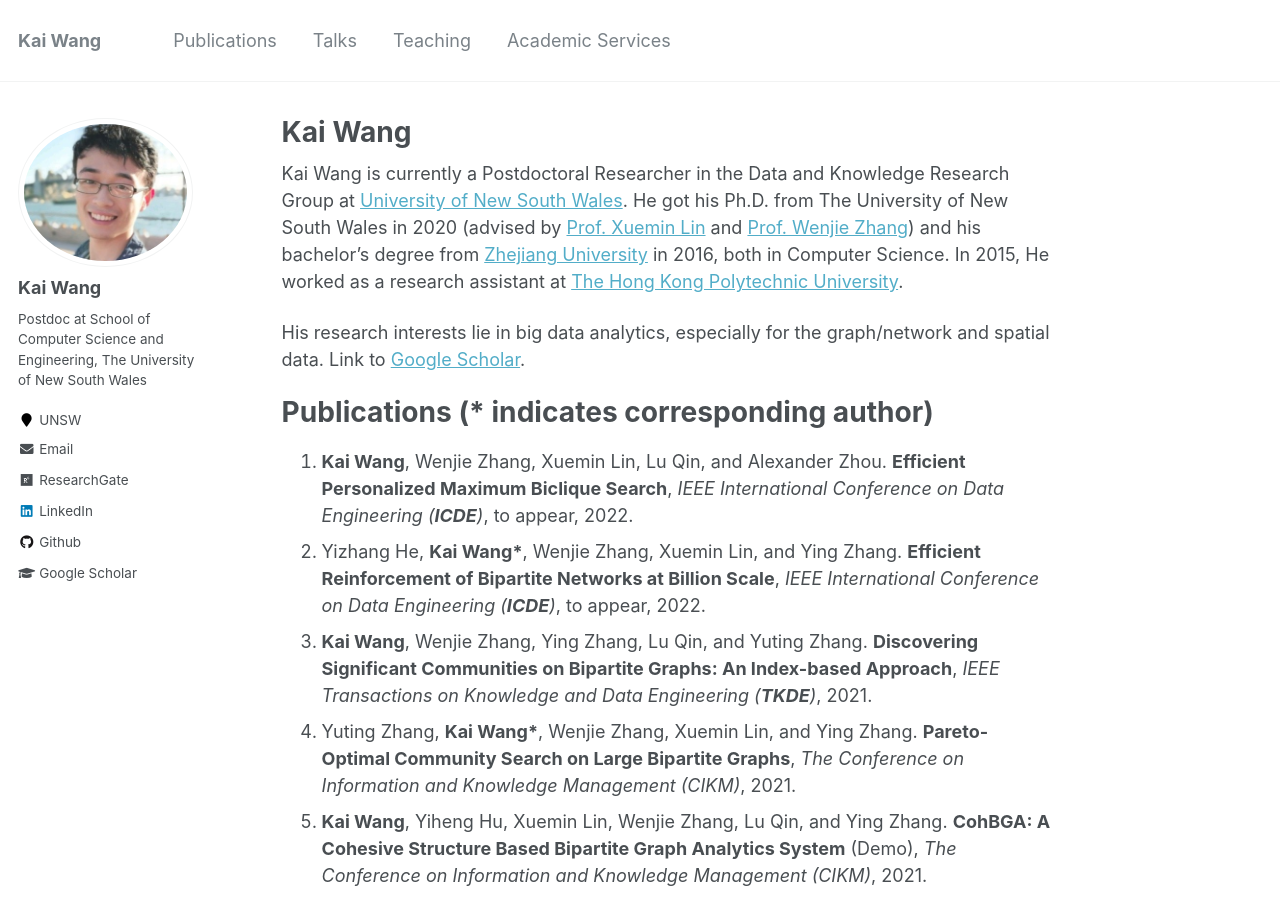
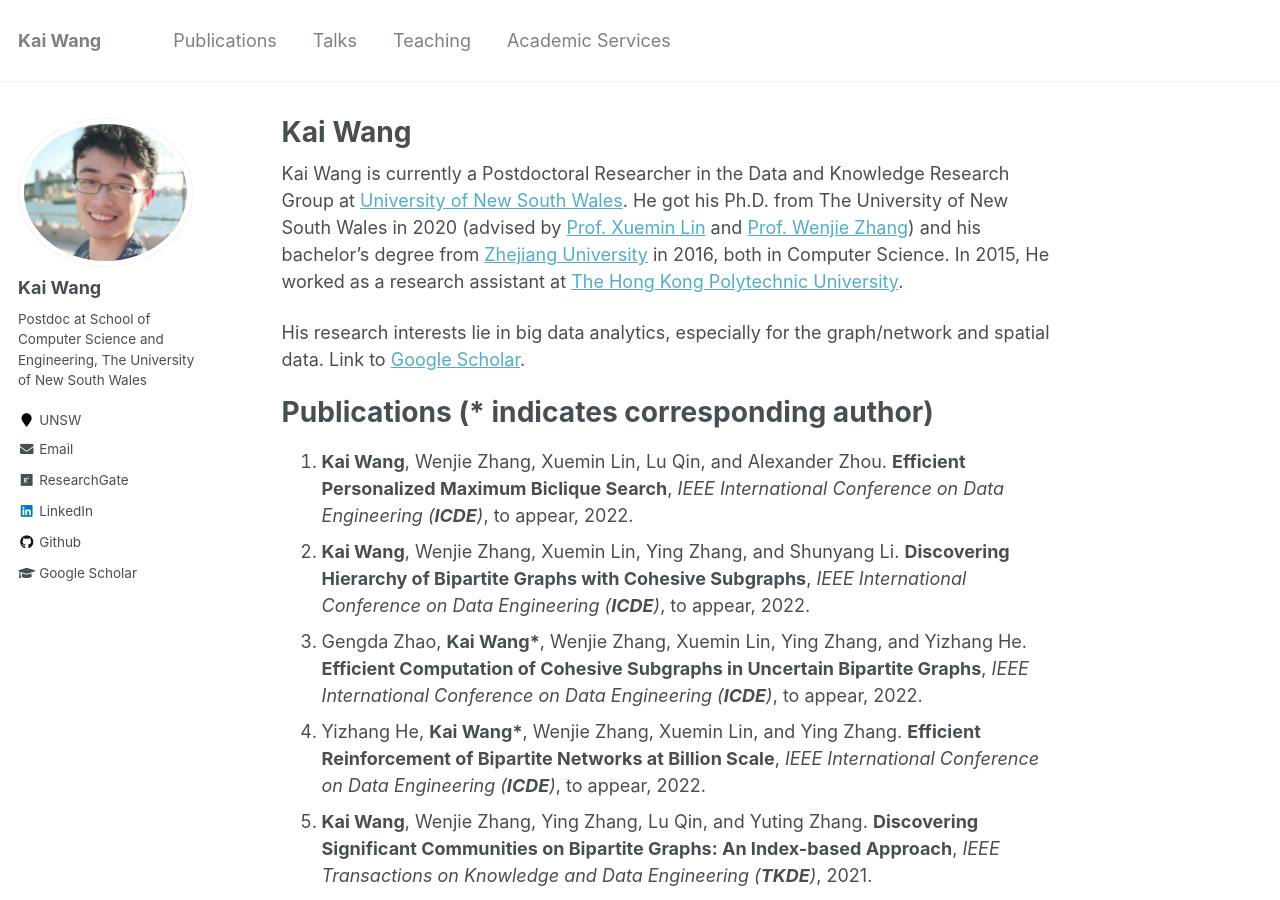
Before and after one commit to cs-kaiwang/cs-kaiwang.github.io, a Jekyll site: the page built from _pages/about.md, in a window 1280 px wide and 900 px high. Built offline with Jekyll 4.4.1, drawn with Linux system fonts in a browser that asks for light colours.

Commit message:
Update about.md

```diff
--- a/_pages/about.md
+++ b/_pages/about.md
@@ -15,24 +15,26 @@ His research interests lie in big data analytics, especially for the graph/netwo
 Publications (* indicates corresponding author)
 ======
 1. **Kai Wang**, Wenjie Zhang, Xuemin Lin, Lu Qin, and Alexander Zhou. **Efficient Personalized Maximum Biclique Search**, *IEEE International Conference on Data Engineering (**ICDE**)*, to appear, 2022.
-2. Yizhang He, **Kai Wang\***, Wenjie Zhang, Xuemin Lin, and Ying Zhang. **Efficient Reinforcement of Bipartite Networks at Billion Scale**, *IEEE International Conference on Data Engineering (**ICDE**)*, to appear, 2022.
-3. **Kai Wang**, Wenjie Zhang, Ying Zhang, Lu Qin, and Yuting Zhang. **Discovering Significant Communities on Bipartite Graphs: An Index-based Approach**, *IEEE Transactions on Knowledge and Data Engineering (**TKDE**)*, 2021.
-4. Yuting Zhang, **Kai Wang\***, Wenjie Zhang, Xuemin Lin, and Ying Zhang. **Pareto-Optimal Community Search on Large Bipartite Graphs**, *The Conference on Information and Knowledge Management (CIKM)*, 2021.
-5. **Kai Wang**, Yiheng Hu, Xuemin Lin, Wenjie Zhang, Lu Qin, and Ying Zhang. **CohBGA: A Cohesive Structure Based Bipartite Graph Analytics System** (Demo), *The Conference on Information and Knowledge Management (CIKM)*, 2021.
-6. Xiaoshuang Chen, **Kai Wang\***, Xuemin Lin, Wenjie Zhang, Lu Qin, and Ying Zhang. **Efficiently Answering Reachability and Path Queries on Temporal Bipartite Graphs**, *International Conference on Very Large Data Bases (**VLDB**)*, pages 1845-1858, 2021.
-7. Yixiang Fang, **Kai Wang**, Xuemin Lin, and Wenjie Zhang. **Cohesive Subgraph Search over Big Heterogeneous Information Networks: Applications, Challenges, and Solutions** (Tutorial), *ACM SIGMOD International Conference on Management of Data (**SIGMOD**)*, pages 2829-2838, 2021.
-8. **Kai Wang**, Xuemin Lin, Lu Qin, Wenjie Zhang, and Ying Zhang. **Towards Efficient Solutions of Bitruss Decomposition for Large-scale Bipartite Graphs**, *The VLDB Journal (**VLDBJ**)*, pages 1-24, 2021.
-9. Yizhang He, **Kai Wang\***, Wenjie Zhang, Xuemin Lin, and Ying Zhang. **Exploring Cohesive Subgraphs with Vertex Engagement and Tie Strength in Bipartite Graphs**, *Information Sciences*, pages 277-296, 2021.
-10. Fan Zhang, Jiadong Xie, **Kai Wang**, Shiyu Yang, Yu Jiang. **Discovering Key Users for Defending Network Structural Stability**, *World Wide Web*, pages 1-23, 2021.
-11. Bo Tang, Man Lung Yiu, Kyriakos Mouratidis, Jiahao Zhang, and **Kai Wang**. **On Discovering Motifs and Frequent Patterns in Spatial Trajectories with Discrete Frechet Distance**, *GeoInformatica*, to apprear, 2021.
-12. **Kai Wang**, Wenjie Zhang, Xuemin Lin, Ying Zhang, Lu Qin, and Yuting Zhang. **Efficient and Effective Community Search on Large-scale Bipartite Graphs**, *IEEE International Conference on Data Engineering (**ICDE**)*, pages 85-96, 2021.
-13. **Kai Wang**, Shuting Wang, Xin Cao, and Lu Qin. **Efficient Radius-bounded Community Search in Geo-social Networks**, *IEEE Transactions on Knowledge and Data Engineering (**TKDE**)*,  2020.
-14. Maryam Ghafouri, **Kai Wang\***, Fan Zhang, Ying Zhang, and Xuemin Lin. **Efficient Graph Hierarchical Decomposition With User Engagement And Tie Strength**, *International Conference on Database Systems for Advanced Applications (DASFAA)*, pages 448-465, 2020.
-15. **Kai Wang**, Xuemin Lin, Lu Qin, Wenjie Zhang, and Ying Zhang. **Efficient Bitruss Decomposition for Large-scale Bipartite Graphs**, *IEEE International Conference on Data Engineering (**ICDE**)*, pages 661-672, 2020.
-16. **Kai Wang**, Xuemin Lin, Lu Qin, Wenjie Zhang, and Ying Zhang. **Vertex Priority Based Butterfly Counting for Large-scale Bipartite Networks**, *International Conference on Very Large Data Bases (**VLDB**)*, pages 1139-1152, 2019.
-17. **Kai Wang**, Xin Cao, Xuemin Lin, Wenjie Zhang, and Lu Qin. **Efficient Computing of Radius-bounded k-cores**, *IEEE International Conference on Data Engineering (**ICDE**)*, pages 233-244, 2018.
-18. Bo Tang, Man Lung Yiu, Kyriakos Mouratidis, and **Kai Wang**. **Efficient Motif Discovery in Spatial Trajectories using Discrete Fréchet Distance**, *International Conference on Extending Database Technology (EDBT)*, pages 378-389, 2017.
-19. Lu Chen, Yunjun Gao, **Kai Wang**, Christian S Jensen, and Gang Chen. **Answering Why-not Questions on Metric Probabilistic Range Queries**, *IEEE International Conference on Data Engineering (**ICDE**)*, pages 767-778, 2016.
+2. **Kai Wang**, Wenjie Zhang, Xuemin Lin, Ying Zhang, and Shunyang Li. **Discovering Hierarchy of Bipartite Graphs with Cohesive Subgraphs**, *IEEE International Conference on Data Engineering (**ICDE**)*, to appear, 2022.
+3. Gengda Zhao, **Kai Wang\***, Wenjie Zhang, Xuemin Lin, Ying Zhang, and Yizhang He. **Efficient Computation of Cohesive Subgraphs in Uncertain Bipartite Graphs**, *IEEE International Conference on Data Engineering (**ICDE**)*, to appear, 2022.
+4. Yizhang He, **Kai Wang\***, Wenjie Zhang, Xuemin Lin, and Ying Zhang. **Efficient Reinforcement of Bipartite Networks at Billion Scale**, *IEEE International Conference on Data Engineering (**ICDE**)*, to appear, 2022.
+5. **Kai Wang**, Wenjie Zhang, Ying Zhang, Lu Qin, and Yuting Zhang. **Discovering Significant Communities on Bipartite Graphs: An Index-based Approach**, *IEEE Transactions on Knowledge and Data Engineering (**TKDE**)*, 2021.
+6. Yuting Zhang, **Kai Wang\***, Wenjie Zhang, Xuemin Lin, and Ying Zhang. **Pareto-Optimal Community Search on Large Bipartite Graphs**, *The Conference on Information and Knowledge Management (CIKM)*, 2021.
+7. **Kai Wang**, Yiheng Hu, Xuemin Lin, Wenjie Zhang, Lu Qin, and Ying Zhang. **CohBGA: A Cohesive Structure Based Bipartite Graph Analytics System** (Demo), *The Conference on Information and Knowledge Management (CIKM)*, 2021.
+8. Xiaoshuang Chen, **Kai Wang\***, Xuemin Lin, Wenjie Zhang, Lu Qin, and Ying Zhang. **Efficiently Answering Reachability and Path Queries on Temporal Bipartite Graphs**, *International Conference on Very Large Data Bases (**VLDB**)*, pages 1845-1858, 2021.
+9. Yixiang Fang, **Kai Wang**, Xuemin Lin, and Wenjie Zhang. **Cohesive Subgraph Search over Big Heterogeneous Information Networks: Applications, Challenges, and Solutions** (Tutorial), *ACM SIGMOD International Conference on Management of Data (**SIGMOD**)*, pages 2829-2838, 2021.
+10. **Kai Wang**, Xuemin Lin, Lu Qin, Wenjie Zhang, and Ying Zhang. **Towards Efficient Solutions of Bitruss Decomposition for Large-scale Bipartite Graphs**, *The VLDB Journal (**VLDBJ**)*, pages 1-24, 2021.
+11. Yizhang He, **Kai Wang\***, Wenjie Zhang, Xuemin Lin, and Ying Zhang. **Exploring Cohesive Subgraphs with Vertex Engagement and Tie Strength in Bipartite Graphs**, *Information Sciences*, pages 277-296, 2021.
+12. Fan Zhang, Jiadong Xie, **Kai Wang**, Shiyu Yang, Yu Jiang. **Discovering Key Users for Defending Network Structural Stability**, *World Wide Web*, pages 1-23, 2021.
+13. Bo Tang, Man Lung Yiu, Kyriakos Mouratidis, Jiahao Zhang, and **Kai Wang**. **On Discovering Motifs and Frequent Patterns in Spatial Trajectories with Discrete Frechet Distance**, *GeoInformatica*, to apprear, 2021.
+14. **Kai Wang**, Wenjie Zhang, Xuemin Lin, Ying Zhang, Lu Qin, and Yuting Zhang. **Efficient and Effective Community Search on Large-scale Bipartite Graphs**, *IEEE International Conference on Data Engineering (**ICDE**)*, pages 85-96, 2021.
+15. **Kai Wang**, Shuting Wang, Xin Cao, and Lu Qin. **Efficient Radius-bounded Community Search in Geo-social Networks**, *IEEE Transactions on Knowledge and Data Engineering (**TKDE**)*,  2020.
+16. Maryam Ghafouri, **Kai Wang\***, Fan Zhang, Ying Zhang, and Xuemin Lin. **Efficient Graph Hierarchical Decomposition With User Engagement And Tie Strength**, *International Conference on Database Systems for Advanced Applications (DASFAA)*, pages 448-465, 2020.
+17. **Kai Wang**, Xuemin Lin, Lu Qin, Wenjie Zhang, and Ying Zhang. **Efficient Bitruss Decomposition for Large-scale Bipartite Graphs**, *IEEE International Conference on Data Engineering (**ICDE**)*, pages 661-672, 2020.
+18. **Kai Wang**, Xuemin Lin, Lu Qin, Wenjie Zhang, and Ying Zhang. **Vertex Priority Based Butterfly Counting for Large-scale Bipartite Networks**, *International Conference on Very Large Data Bases (**VLDB**)*, pages 1139-1152, 2019.
+19. **Kai Wang**, Xin Cao, Xuemin Lin, Wenjie Zhang, and Lu Qin. **Efficient Computing of Radius-bounded k-cores**, *IEEE International Conference on Data Engineering (**ICDE**)*, pages 233-244, 2018.
+20. Bo Tang, Man Lung Yiu, Kyriakos Mouratidis, and **Kai Wang**. **Efficient Motif Discovery in Spatial Trajectories using Discrete Fréchet Distance**, *International Conference on Extending Database Technology (EDBT)*, pages 378-389, 2017.
+21. Lu Chen, Yunjun Gao, **Kai Wang**, Christian S Jensen, and Gang Chen. **Answering Why-not Questions on Metric Probabilistic Range Queries**, *IEEE International Conference on Data Engineering (**ICDE**)*, pages 767-778, 2016.
 
 Talks
 ======
```
